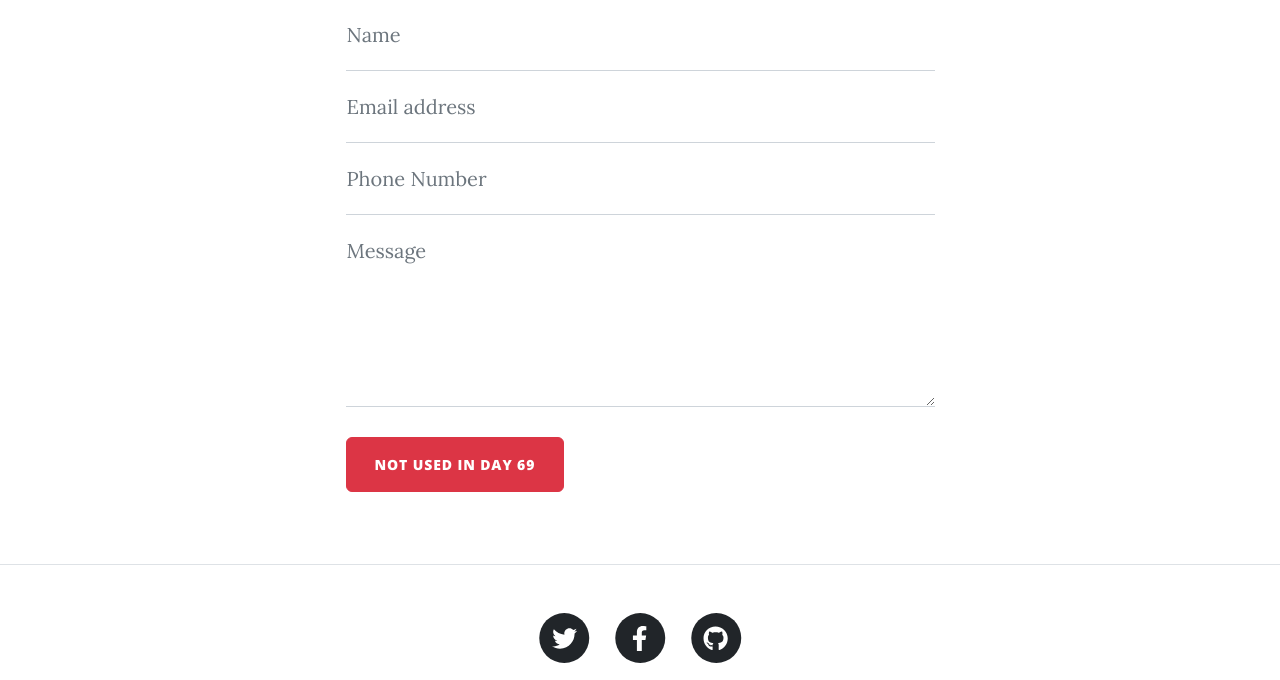
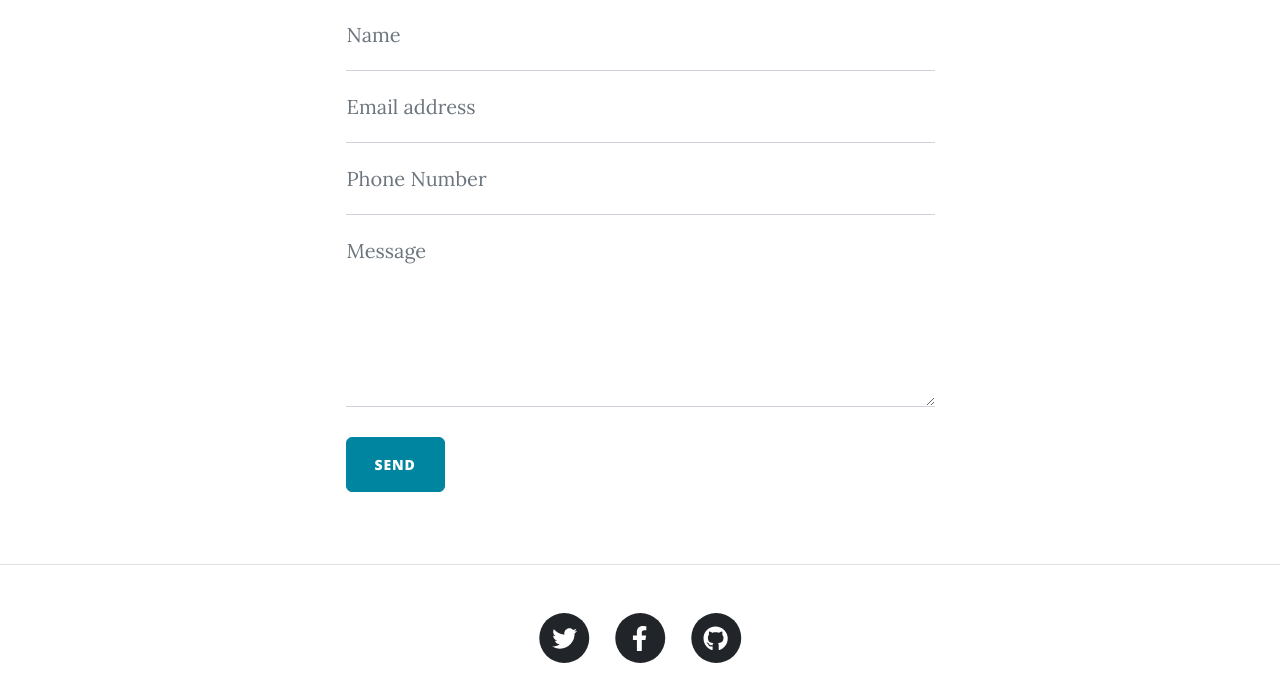
Before and after one commit to Pushpakumar02/Pushpa-kumar-s-Blog, a Flask app: page /contact in a window 1280 px wide. Shown: the part 721-1401 px from the top of the page. Run offline with Flask 3, Linux system fonts and the light colour scheme; some libraries are stand-ins or nearby versions.

Commit message:
create Procfile and update the contact.html

```diff
--- a/main.py
+++ b/main.py
@@ -10,11 +10,15 @@ from sqlalchemy import Integer, String, Text
 from functools import wraps
 from werkzeug.security import generate_password_hash, check_password_hash
 from forms import CreatePostForm, RegisterForm, LoginForm, CommentForm
+import os
 # Optional: add contact me email functionality (Day 60)
-# import smtplib
+import smtplib
+
+MY_EMAIL = "pushpakumarpushpakumar70@gmail.com" #os.environ.get('MY_MAIL')
+PASSWORD = "thpx ynll qwen mmjx" #os.environ.get('PASSWORD')
 
 app = Flask(__name__)
-app.config['SECRET_KEY'] = '8BYkEfBA6O6donzWlSihBXox7C0sKR6b'
+app.config['SECRET_KEY'] = "8BYkEfBA6O6donzWlSihBXox7C0sKR6b"        #os.environ.get('FLASK_KEY')
 ckeditor = CKEditor(app)
 Bootstrap5(app)
 
@@ -258,9 +262,21 @@ def about():
     return render_template("about.html", current_user=current_user)
 
 
-@app.route("/contact")
+@app.route("/contact", methods=["GET", "POST"])
 def contact():
-    return render_template("contact.html", current_user=current_user)
+    if request.method == "POST":
+        data = request.form
+        send_email(data["name"], data["email"], data["phone"], data["message"])
+        return render_template("contact.html", msg_sent=True)
+    return render_template("contact.html", msg_sent=False, current_user=current_user)
+
+
+def send_email(name, email, phone, message):
+    email_message = f"Subject:New Message\n\nName: {name}\nEmail: {email}\nPhone: {phone}\nMessage:{message}"
+    with smtplib.SMTP("smtp.gmail.com") as connection:
+        connection.starttls()
+        connection.login(MY_EMAIL, PASSWORD)
+        connection.sendmail(MY_EMAIL, MY_EMAIL, email_message)
 
 
 if __name__ == "__main__":
--- a/templates/contact.html
+++ b/templates/contact.html
@@ -32,10 +32,11 @@
         <div class="my-5">
           <!-- * * * * * * * * * * * * * * *-->
           <!-- * * Simplified SB Contact Form for the Tutorial* *-->
+          <!-- TODO: add an "action" and a "method" to link this form to your main.py -->
           <form
             id="contactForm"
             name="sentMessage"
-            action="{{ url_for('contact') }}"
+            action= "{{ url_for('contact') }}"
             method="post"
           >
             <div class="form-floating">
@@ -84,11 +85,11 @@
             </div>
             <br />
             <button
-              class="btn btn-danger text-uppercase"
+              class="btn btn-primary text-uppercase"
               id="submitButton"
               type="submit"
             >
-              NOT USED in Day 69
+              Send
             </button>
           </form>
         </div>
```
Also changed, not shown: 1 other file.
